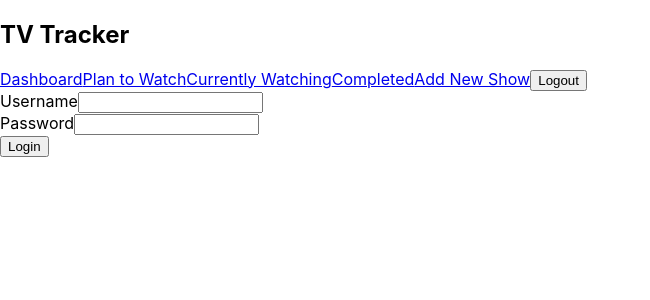
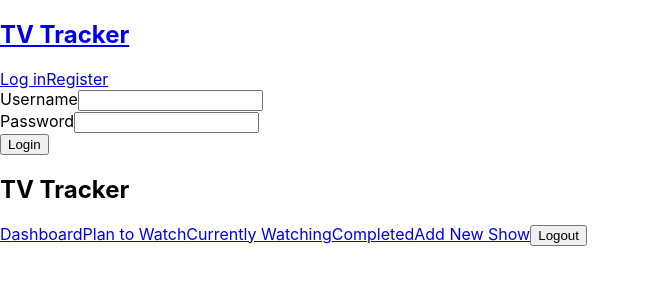
Before and after one commit to wbae912/william-tv-tracker-app, a React (Create React App) app: page /login in a window 1280 px wide. Shown: the top 300 px of the page, without its empty margins (0-650 px from the left). Built offline with nearby package versions, Linux system fonts and the light colour scheme; no server answers.

Commit message:
Authorization is now working

```diff
--- a/src/App.js
+++ b/src/App.js
@@ -1,6 +1,7 @@
 import React, { Component } from 'react';
 import './App.css';
 import { Route } from 'react-router-dom';
+import Header from './Header/Header';
 import LandingPage from './LandingPage/LandingPage';
 import Dashboard from './Dashboard/Dashboard';
 import AppNav from './AppNav/AppNav';
@@ -11,6 +12,10 @@ import AddForm from './AddForm/AddForm';
 import LoginForm from './LoginForm/LoginForm';
 import EditForm from './EditForm/EditForm';
 import Context from './Context';
+import TokenService from './services/token-service';
+import RegistrationForm from './RegistrationForm/RegistrationForm';
+// import PublicOnlyRoute from './Utils/PublicOnlyRoute';
+// import PrivateRoute from './Utils/PrivateRoute';
 
 export default class App extends Component {
   //MAY WANT TO SPLIT OUT RENDERS SO ONE RENDER FUNCTION HANDLES THE LANDING PAGE / NAV / FORMS
@@ -26,7 +31,11 @@ export default class App extends Component {
   }
 
   componentDidMount() {
-    fetch(`http://localhost:8000/api/shows/all`)
+    fetch(`http://localhost:8000/api/shows/all`, {
+      headers: {
+      'authorization': `bearer ${TokenService.getAuthToken()}`
+      }
+    })
     .then(res => {
       if(!res.ok) {
         throw new Error('Something went wrong')
@@ -50,7 +59,8 @@ export default class App extends Component {
       fetch(`http://localhost:8000/api/shows/all/${tvId}`, {
         method: 'DELETE',
         headers: {
-          'content-type': 'application/json'
+          'content-type': 'application/json',
+          'authorization': `bearer ${TokenService.getAuthToken()}`
         }
       })
       .then(() => {
@@ -66,7 +76,8 @@ export default class App extends Component {
     fetch('http://localhost:8000/api/shows/all', {
       method: 'POST',
       headers: {
-        'content-type': 'application/json'
+        'content-type': 'application/json',
+        'authorization': `bearer ${TokenService.getAuthToken()}`
       },
       body: JSON.stringify(newShow)
     })
@@ -99,7 +110,10 @@ export default class App extends Component {
 
   render() {
     return (
-      <div>
+      <div className="app">
+        <header className="app_header">
+          <Header />
+        </header>
         <Context.Provider
           value={{
             deleteTvShow: this.deleteTvShow,
@@ -109,37 +123,41 @@ export default class App extends Component {
           }}>
           <Route
             exact
-            path='/'
+            path={'/'}
             component={LandingPage}
+          />
+          <Route
+            path={'/register'}
+            component={RegistrationForm}
+          />
+           <Route
+            path={'/login'}
+            component={LoginForm}
           />
           <AppNav />
           <Route
-            path='/dashboard'
+            path={'/dashboard'}
             component={Dashboard}
           />
           <Route
-            path='/plan-to-watch'
+            path={'/plan-to-watch'}
             component={PlanToWatch}
           />
           <Route
-            path='/currently-watching'
+            path={'/currently-watching'}
             component={CurrentlyWatching}
           />
           <Route
-            path='/completed'
+            path={'/completed'}
             component={Completed}
           />
           <Route
-            path='/add-entry'
+            path={'/add-entry'}
             component={AddForm}
           />
           <Route
-            path='/edit-entry/:id'
+            path={'/edit-entry/:id'}
             component={EditForm}
-          />
-          <Route
-            path='/login'
-            component={LoginForm}
           />
         </Context.Provider>
       </div>
--- a/src/EditForm/EditForm.js
+++ b/src/EditForm/EditForm.js
@@ -1,5 +1,6 @@
 import React, { Component } from 'react';
 import tvContext from '../Context';
+import TokenService from '../services/token-service';
 
 export default class EditForm extends Component {
   constructor(props) {
@@ -23,7 +24,12 @@ export default class EditForm extends Component {
 
   componentDidMount() {
     const tvId = Number(this.props.match.params.id);
-    fetch(`http://localhost:8000/api/shows/all/${tvId}`)
+    fetch(`http://localhost:8000/api/shows/all/${tvId}`, {
+      method: 'GET',
+      headers: {
+        'authorization': `bearer ${TokenService.getAuthToken()}`
+      }
+    })
     .then(res => {
       if(!res.ok) {
         throw new Error('Something went wrong')
@@ -74,7 +80,8 @@ export default class EditForm extends Component {
     fetch(`http://localhost:8000/api/shows/all/${tvId}`, {
       method: 'PATCH',
       headers: {
-        'content-type': 'application/json'
+        'content-type': 'application/json',
+        'authorization': `bearer ${TokenService.getAuthToken()}`
       },
       body: JSON.stringify(newShowFields)
     })
--- /dev/null
+++ b/src/Header/Header.js
@@ -0,0 +1,55 @@
+import React, { Component } from 'react'
+import { Link } from 'react-router-dom'
+import TokenService from '../services/token-service';
+
+export default class Header extends Component {
+  handleLogoutClick = () => {
+    TokenService.clearAuthToken();
+  }
+
+  renderLogoutLink() {
+    return (
+      <div className='Header__logged-in'>
+        <Link
+          onClick={this.handleLogoutClick}
+          to='/'>
+          Logout
+        </Link>
+      </div>
+    )
+  }
+
+  renderLoginLink() {
+    return (
+      <div className='Header__not-logged-in'>
+        <Link
+          to='/login'>
+          Log in
+        </Link>
+        <Link
+          to='/register'>
+          Register
+        </Link>
+      </div>
+    )
+  }
+
+  render() {
+    return <>
+      <nav className='Header'>
+        <h1>
+          <Link to='/'>
+            {' '}
+            TV Tracker
+          </Link>
+        </h1>
+        {/* <span className='Header__tagline--wide'>Rate all the things.</span> */}
+        {TokenService.hasAuthToken()
+          ? this.renderLogoutLink()
+          : this.renderLoginLink()}
+      </nav>
+
+      {/* <span className='Header__tagline--narrow'>Rate all the things.</span> */}
+    </>
+  }
+}
--- a/src/LandingPage/LandingPage.js
+++ b/src/LandingPage/LandingPage.js
@@ -1,17 +1,16 @@
 import React, { Component } from 'react';
-import RegistrationForm from '../RegistrationForm/RegistrationForm';
 
 export default class LandingPage extends Component {
   render() {
     return (
     <>
-      <nav className="nav">
+      {/* <nav className="nav">
         <h2 className="nav-app-title">TV Tracker</h2>
         <div className="landing-page-links">
           <button type="button" className="login-button">Login</button>
           <button type="button" className="register-button">Register</button>
         </div>
-      </nav>
+      </nav> */}
       <main>
         <header className="header">
           <h1 className="app-title">TV Tracker</h1>
@@ -47,9 +46,9 @@ export default class LandingPage extends Component {
 
         <hr className="underline"></hr>
 
-       <RegistrationForm
+       {/* <RegistrationForm
         history={this.props.history}
-       />
+       /> */}
       </main>
     </>
     )
--- a/src/LoginForm/LoginForm.js
+++ b/src/LoginForm/LoginForm.js
@@ -12,40 +12,40 @@ export default class LoginForm extends Component {
     }
   }
 
-  handleChange = e => {
-    this.setState({
-      [e.target.name]: e.target.value
-    })
-  }
+  // handleChange = e => {
+  //   this.setState({
+  //     [e.target.name]: e.target.value
+  //   })
+  // }
 
-  handleSubmit = e => {
-    e.preventDefault();
-    const credentials = {
-      user_name: this.state.user_name,
-      password: this.state.password
-    }
+  // handleSubmit = e => {
+  //   e.preventDefault();
+  //   const credentials = {
+  //     user_name: this.state.user_name,
+  //     password: this.state.password
+  //   }
 
-    fetch('http://localhost:8000/api/auth/login', {
-      method: 'POST',
-      headers: {
-        'content-type': 'application/json'
-      },
-      body: JSON.stringify(credentials)
-    })
-    .then(res => {
-      if(!res.ok) {
-        return Promise.reject('Something went wrong');
-      }
-      return res.json();
-    })
-    .then(res => {})
-    .then(() => {
-      this.props.history.push('/dashboard');
-    })
-    .catch(error => {
-      alert(`Error: ${error.message}`);
-    })
-  }
+  //   fetch('http://localhost:8000/api/auth/login', {
+  //     method: 'POST',
+  //     headers: {
+  //       'content-type': 'application/json'
+  //     },
+  //     body: JSON.stringify(credentials)
+  //   })
+  //   .then(res => {
+  //     if(!res.ok) {
+  //       return Promise.reject('Something went wrong');
+  //     }
+  //     return res.json();
+  //   })
+  //   .then(res => {})
+  //   .then(() => {
+  //     this.props.history.push('/dashboard');
+  //   })
+  //   .catch(error => {
+  //     alert(`Error: ${error.message}`);
+  //   })
+  // }
 
   handleSubmitJwtAuth = ev => {
       ev.preventDefault()
@@ -57,13 +57,13 @@ export default class LoginForm extends Component {
         password: password.value,
       })
         .then(res => {
-          user_name.value = ''
-          password.value = ''
+          user_name.value = '';
+          password.value = '';
           TokenService.saveAuthToken(res.authToken)
           this.props.history.push('/dashboard')
         })
-        .catch(res => {
-          this.setState({ error: res.error })
+        .catch(error => {
+          alert(`Error: ${error.message}`)
         })
     }
 
@@ -72,11 +72,11 @@ export default class LoginForm extends Component {
       <form className="login-form" onSubmit={this.handleSubmitJwtAuth}>
         <div className="login__user_name">
           <label htmlFor="user_name">Username</label>
-          <input type="text" name="user_name" id="user_name" required onChange={e => this.handleChange(e)} />
+          <input type="text" name="user_name" id="user_name" required />
         </div>
         <div className="login__password">
           <label htmlFor="password">Password</label>
-          <input type="text" name="password" id="password" minLength="8" maxLength="72" required onChange={e => this.handleChange(e)} />
+          <input type="password" name="password" id="password" minLength="8" maxLength="72" required />
         </div>
         <button type="submit" className="login-button">Login</button>
       </form>
--- /dev/null
+++ b/src/Utils/PrivateRoute.js
@@ -0,0 +1,22 @@
+// import React from 'react'
+// import { Route, Redirect } from 'react-router-dom'
+// import TokenService from '../../services/token-service'
+
+// export default function PrivateRoute({ component, ...props }) {
+//   const Component = component
+//   return (
+//     <Route
+//       {...props}
+//       render={componentProps => (
+//         TokenService.hasAuthToken()
+//           ? <Component {...componentProps} />
+//           : <Redirect
+//               to={{
+//                 pathname: '/login',
+//                 state: { from: componentProps.location }
+//               }}
+//             />
+//       )}
+//     />
+//   )
+// }
--- /dev/null
+++ b/src/Utils/PublicOnlyRoute.js
@@ -0,0 +1,17 @@
+// import React from 'react'
+// import { Route, Redirect } from 'react-router-dom'
+// import TokenService from '../../services/token-service'
+
+// export default function PublicOnlyRoute({ component, ...props }) {
+//   const Component = component
+//   return (
+//     <Route
+//       {...props}
+//       render={componentProps => (
+//         TokenService.hasAuthToken()
+//           ? <Redirect to={'/'} />
+//           : <Component {...componentProps} />
+//       )}
+//     />
+//   )
+// }
--- a/src/services/auth-api-service.js
+++ b/src/services/auth-api-service.js
@@ -7,12 +7,13 @@ const AuthApiService = {
       },
       body: JSON.stringify(credentials),
     })
-      .then(res =>
-        (!res.ok)
-          ? res.json().then(e => Promise.reject(e))
-          : res.json()
-      )
+      .then(res => {
+        if(!res.ok) {
+          return Promise.reject('Something went wrong');
+        }
+        return res.json();
+      })
   },
 }
 
-export default AuthApiService
+export default AuthApiService;
--- a/src/services/token-service.js
+++ b/src/services/token-service.js
@@ -5,7 +5,7 @@ const TokenService = {
     window.localStorage.setItem(config.TOKEN_KEY, token)
   },
   getAuthToken() {
-    window.localStorage.getItem(config.TOKEN_KEY)
+    return window.localStorage.getItem(config.TOKEN_KEY)
   },
   clearAuthToken() {
     window.localStorage.removeItem(config.TOKEN_KEY)
```
Lines whose indentation alone changed are shown as unchanged.
